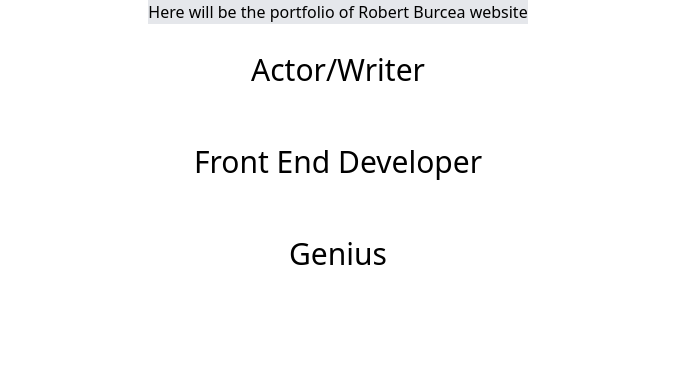
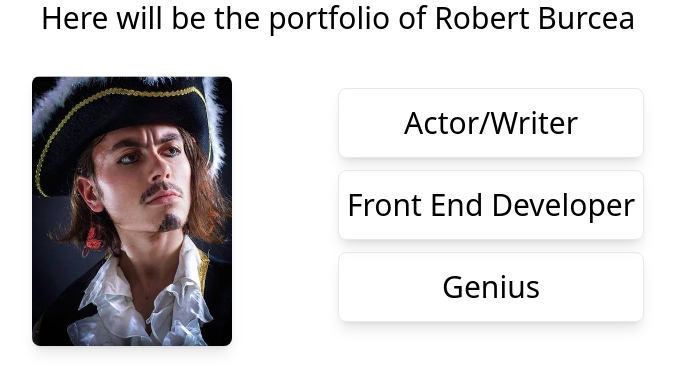
Before and after one commit to robert-burcea/portfolio, a Next.js app: page / in a window 1280 px wide. Shown: the top 392 px of the page, without its empty margins (302-977 px from the left). Built offline with nearby package versions, Linux system fonts and the light colour scheme.

Commit message:
add picture and cards

```diff
--- a/pages/index.js
+++ b/pages/index.js
@@ -5,16 +5,20 @@ import rb from '/pages/rb.jpg'
 
 export default function Home() {
   return (
-    <div className="mx-auto flex flex-col max-w-[1240px]">
-      <h1 className="mx-auto text-center bg-gray-200">Here will be the portfolio of Robert Burcea website</h1>
-      <div>
-        <h1 className="mx-auto text-3xl text-center py-4 my-3">Actor/Writer</h1>
+    <div className="mx-auto flex flex-col max-w-[1240px] items-center">
+      <h1 className="mx-auto text-center text-xl md:text-3xl">Here will be the portfolio of Robert Burcea</h1>
+      <div className="grid sm:grid-cols-2 my-10">
+
+      <div className="w-[200px] grid items-center rounded shadow-lg">
+        <Image className="rounded-lg shadow-lg items-center" src={rb} alt=""/>
       </div>
-      <div>
-        <h1 className="mx-auto text-3xl text-center py-4 my-3">Front End Developer</h1>
+
+      <div className="">
+          <h1 className="mx-auto text-3xl text-center py-4 my-3 border rounded-lg shadow-lg p-2">Actor/Writer</h1>
+          <h1 className="mx-auto text-3xl text-center py-4 my-3 border rounded-lg shadow-lg p-2">Front End Developer</h1>
+          <h1 className="mx-auto text-3xl text-center py-4 my-3 border rounded-lg shadow-lg p-2">Genius</h1>
       </div>
-      <div>
-        <h1 className="mx-auto text-3xl text-center py-4 my-3">Genius</h1>
+
       </div>
     </div>
   )
```
